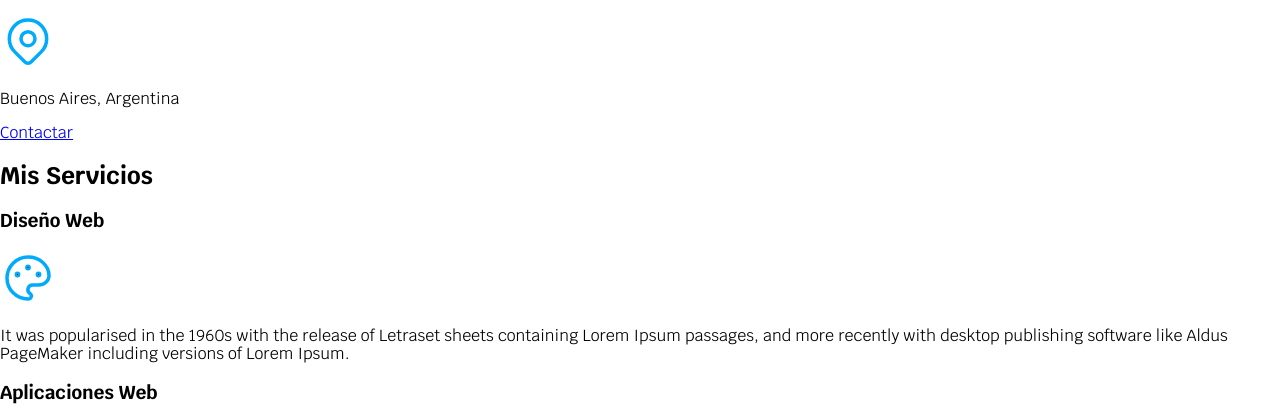
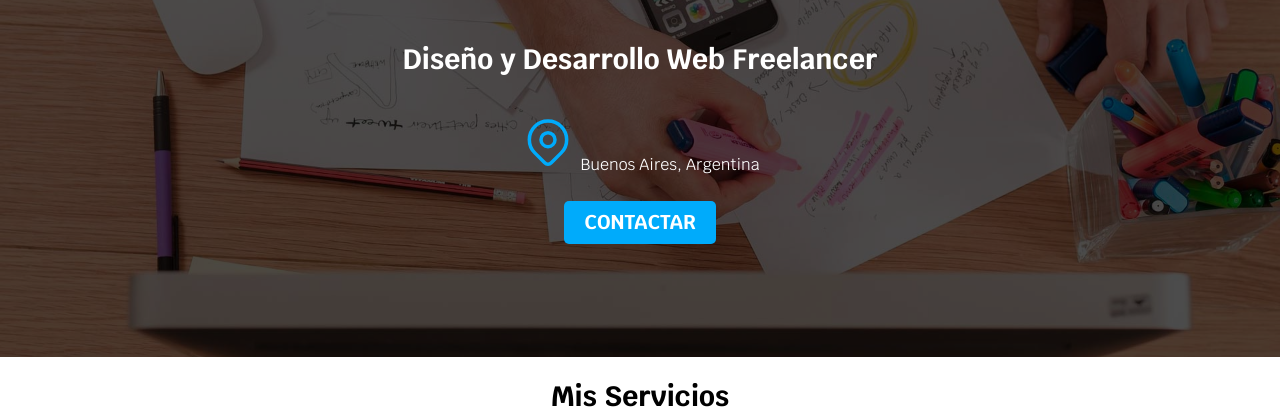
Before and after one commit to GasparOrtmann/freelancer_web, a plain HTML site: page index.html in a window 1280 px wide. Shown: the part 231-647 px from the top of the page. Drawn offline with Linux system fonts and the light colour scheme.

Commit message:
nav y hero banner

```diff
--- a/css/styles.css
+++ b/css/styles.css
@@ -3,41 +3,81 @@
     --blanco: #ffffff;
     --negro: #212121;
     --gris: #757575;
-
 }
+/* Globales */
 html{
     font-size: 62.5%;
+    box-sizing: border-box;  /* Con esto el padding no afectará al tamaño del elemento*/
+}
+*, *:before, *:after {
+    box-sizing: inherit;
 }
 body{
     font-size: 16px; /* 1rem = 10px */
     font-family: 'Krub', sans-serif;
 }
+.contenedor{
+    max-width: 120rem;
+    margin: 0 auto ;
+}
 
-.titulo{
+.boton{
+    background-color: var(--primario);
+    color: var(--blanco);
+    padding: 1rem 2rem;
+    margin-top: 1rem;
+    text-decoration: none;
+    font-size: 2rem;
+    text-transform: uppercase;
+    font-weight: bold;
+    border-radius: .5rem;
     text-align: center;
+    width: 80%;
+}
+@media (min-width: 480px) {
+     .boton{
+        width: auto;
+     }
+}
+/* Tipografia */
+h1{
     font-size: 3.8rem;
 }
+h2{
+    font-size: 2.8rem;
+}
+h3{
+    font-size: 1.8rem;
+}
+h1,h2,h3{
+    text-align: center;
+}
 
+/* Titulos */
 .titulo span{
     font-size: 2rem;
 }
 
-.contenedor{
-    width: 120rem;
-    margin: 0 auto ;
-}
-
+/* Navegacion principal */
 .nav-bg{
     background-color: var(--primario);
 }
 
 .navegacion-principal{
+    display: flex;
+    flex-direction: column;
+}
 
-    display: flex;
-    justify-content: space-between;
+@media (min-width: 480px) {
+    .navegacion-principal{
+        flex-direction: row;
+        justify-content: space-between;
+    }
 }
 
 .navegacion-principal a{
+    display: block;
+    text-align: center;
     color: var(--blanco);
     text-decoration: none;
     font-size: 2rem;
@@ -50,6 +90,27 @@ body{
     color: var(--negro);
 }
 
-@media (min-width: 480px){
+/* Hero */
+.hero{
+    background-image: url(../img/hero.jpg);
+    background-repeat: no-repeat;
+    background-size: cover;
+    height: 450px;
+    position: relative;
+}
 
+.contenido-hero{
+    position: absolute;
+    background-color: rgba(0 0 0 / 70%);
+    width: 100%;
+    height: 100%;
+
+    display: flex;
+    flex-direction: column;
+    align-items: center;
+    justify-content: center;
 }
+
+.contenido-hero h2, .contenido-hero p {
+    color: var(--blanco);
+}
--- a/index.html
+++ b/index.html
@@ -25,9 +25,8 @@
         </nav>
     </div>
 
-    <!-- <img src="img/hero.jpg"> -->
-
-    <section>
+    <section class="hero">
+        <div class="contenido-hero">
             <h2 class="titulo">Diseño y Desarrollo Web Freelancer</h2>
             <p>
                 <svg xmlns="http://www.w3.org/2000/svg" class="icon icon-tabler icon-tabler-map-pin" width="56" height="56" viewBox="0 0 24 24" stroke-width="1.5" stroke="#00abfb" fill="none" stroke-linecap="round" stroke-linejoin="round">
@@ -35,10 +34,10 @@
                     <circle cx="12" cy="11" r="3" />
                     <path d="M17.657 16.657l-4.243 4.243a2 2 0 0 1 -2.827 0l-4.244 -4.243a8 8 0 1 1 11.314 0z" />
                 </svg>
-        </p>
-        <p>Buenos Aires, Argentina</p>
+                Buenos Aires, Argentina</p>
 
-        <a href="#">Contactar</a>
+            <a class="boton" href="#">Contactar</a>
+        </div>
     </section>
 
     <main>
```
Lines whose indentation alone changed are shown as unchanged.
